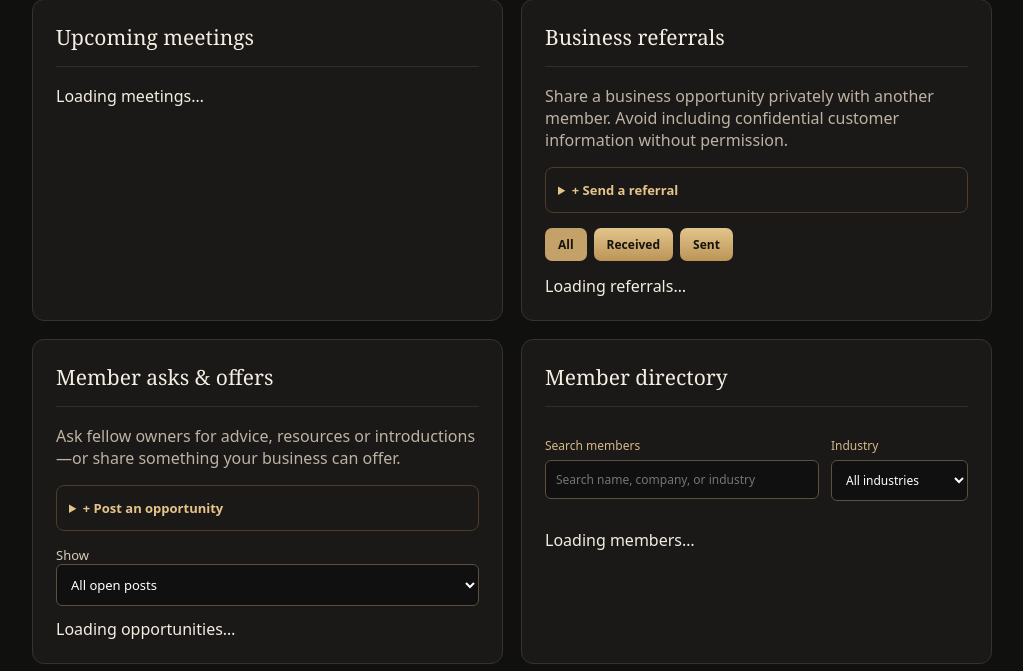
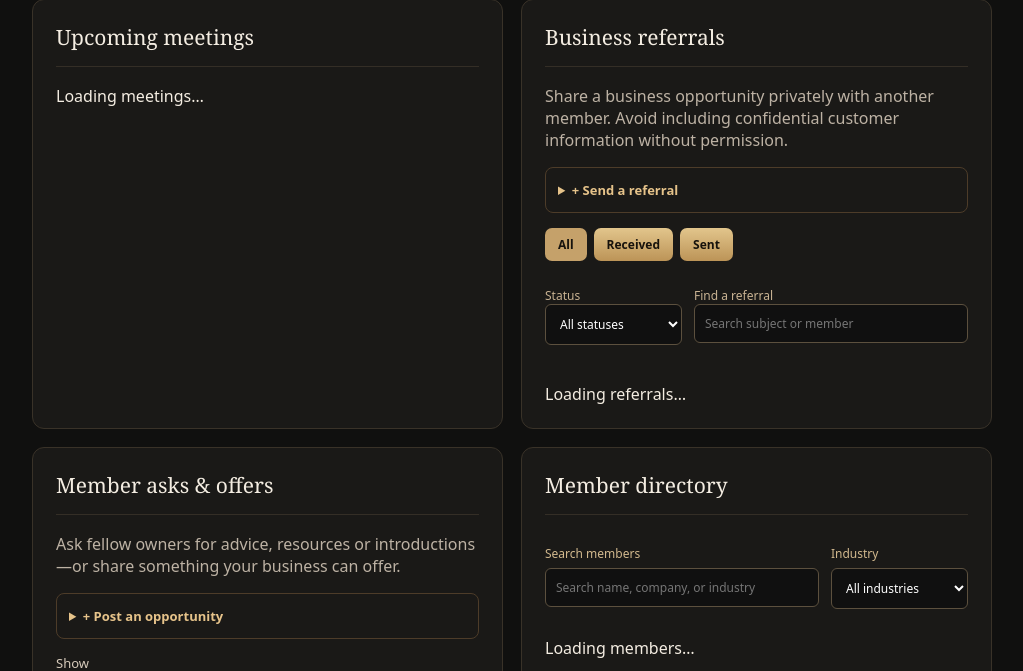
Before and after one commit to dpanaz/the-board, a Laravel app: template resources/views/board/home.blade.php in a window 1280 px wide. Shown: the part 1194-1865 px from the top of the page, without its empty margins (253-1276 px from the left). Run offline with Laravel 12, Linux system fonts and the light colour scheme; the template is opened without the code that fills it, so the values that code supplies are empty.

Commit message:
Add referral status filtering, outcome summaries and follow-up messaging

```diff
--- a/resources/views/board/home.blade.php
+++ b/resources/views/board/home.blade.php
@@ -38,6 +38,7 @@ header{box-shadow:0 1px 0 #2d281f}main{padding-top:32px;max-width:1600px}
 @media(max-width:1100px){.overview-stats{grid-template-columns:repeat(2,minmax(0,1fr))}}@media(max-width:700px){.overview-top{grid-template-columns:1fr}.overview-stats{gap:10px}.stat-card{padding:15px}.stat-card strong{font-size:29px}.quick-actions-list{grid-template-columns:1fr 1fr}}
 .member-spotlight{display:flex;justify-content:space-between;align-items:center;gap:24px;padding:22px 26px;margin:0 0 24px;border:1px solid #53422c;border-radius:12px;background:linear-gradient(115deg,#242018,#191917)}.member-spotlight h2{font:24px Georgia,serif;margin:9px 0}.spotlight-details{display:flex;align-items:center;gap:20px;justify-content:space-between;min-width:40%}.spotlight-details strong{font-size:18px;color:#f3e4cd}.spotlight-details p{margin:6px 0}.spotlight-details small{color:#c6ac86}.spotlight-actions button{white-space:nowrap}.referral-tabs{display:flex;gap:7px;flex-wrap:wrap;margin:14px 0}.referral-tabs button{padding:8px 13px;font-size:12px;border-radius:7px}.referral-tabs button[aria-pressed="true"]{background:#c5a16a;color:#17130e;border-color:#c5a16a}@media(max-width:750px){.member-spotlight,.spotlight-details{display:block}.spotlight-actions{margin-top:12px}}
 .directory-tools{display:grid;grid-template-columns:2fr 1fr;gap:12px;margin:15px 0}.directory-tools label{font-size:12px;color:#d2b98e}.directory-tools input,.directory-tools select{margin-top:6px}.directory-cards{display:grid;gap:10px}.directory-member{display:flex;align-items:center;gap:12px;border:1px solid #493b2a;background:#24211d;border-radius:10px;padding:13px}.directory-avatar{width:43px;height:43px;flex:0 0 43px;border-radius:50%;background:#55432a;color:#f4e6d2;display:grid;place-items:center;font-weight:700;font-size:13px}.directory-info{flex:1;min-width:0}.directory-info strong{display:block;color:#f5e9d5}.directory-info p{margin:4px 0;font-size:13px}.directory-info small{display:block;color:#baa88f;font-size:11px}.directory-connect{padding:8px 11px;font-size:12px;white-space:nowrap}@media(max-width:700px){.directory-tools{grid-template-columns:1fr}.directory-member{flex-wrap:wrap}.directory-connect{margin-left:55px}}
+.referral-controls{display:grid;grid-template-columns:1fr 2fr;gap:12px;margin:14px 0}.referral-controls label{font-size:12px;color:#c9b393}.referral-summary{display:grid;grid-template-columns:repeat(4,1fr);gap:8px;margin:12px 0}.referral-summary-item{padding:10px;border:1px solid #53432d;border-radius:8px;background:#252019;text-align:center}.referral-summary-item strong{display:block;font-size:21px;color:#e6c38a}.referral-summary-item small{font-size:11px}.referral-card{padding:14px 0;border-bottom:1px solid #473a2a}.referral-heading{display:flex;justify-content:space-between;gap:12px;align-items:center}.referral-heading strong{color:#f2e5d1}.referral-status{border:1px solid #8a704b;border-radius:20px;padding:4px 9px;font-size:11px;text-transform:capitalize;color:#e6c38a}.referral-card p{white-space:pre-wrap;overflow-wrap:anywhere}.referral-actions{display:flex;gap:9px;align-items:center;flex-wrap:wrap;margin-top:12px}.referral-actions select{width:auto;max-width:180px}.referral-followup{font-size:12px;padding:9px 12px}@media(max-width:700px){.referral-controls{grid-template-columns:1fr}.referral-summary{grid-template-columns:repeat(2,1fr)}}
 </style>
 </head>
 <body>
@@ -87,7 +88,7 @@ header{box-shadow:0 1px 0 #2d281f}main{padding-top:32px;max-width:1600px}
 <details class="create-panel"><summary>+ Send a referral</summary><form id="new-referral"><label>Send to<select name="to_member_id" id="referral-recipient" required><option value="">Select a member</option></select></label>
 <label>Opportunity<input name="subject" maxlength="180" required></label>
 <label>Details<textarea name="details" maxlength="3000" rows="3"></textarea></label>
-<button type="submit">Send referral</button></form></details><div class="referral-tabs" role="group" aria-label="Filter referrals"><button type="button" data-referral-view="all" aria-pressed="true">All</button><button type="button" data-referral-view="received" aria-pressed="false">Received</button><button type="button" data-referral-view="sent" aria-pressed="false">Sent</button></div><div id="referrals">Loading referrals…</div></section>
+<button type="submit">Send referral</button></form></details><div class="referral-tabs" role="group" aria-label="Filter referrals"><button type="button" data-referral-view="all" aria-pressed="true">All</button><button type="button" data-referral-view="received" aria-pressed="false">Received</button><button type="button" data-referral-view="sent" aria-pressed="false">Sent</button></div><div class="referral-controls"><label>Status<select id="referral-status-filter"><option value="">All statuses</option><option value="new">New</option><option value="accepted">Accepted</option><option value="completed">Completed</option><option value="declined">Declined</option></select></label><label>Find a referral<input id="referral-search" type="search" placeholder="Search subject or member"></label></div><div id="referral-summary" class="referral-summary" aria-live="polite"></div><div id="referrals">Loading referrals…</div></section>
 <section class="dashboard-panel"><h2>Member asks &amp; offers</h2><p class="muted">Ask fellow owners for advice, resources or introductions—or share something your business can offer.</p>
 <details class="create-panel"><summary>+ Post an opportunity</summary><form id="new-opportunity"><label>Post type<select name="type"><option value="ask">I need help with…</option><option value="offer">I can help with…</option></select></label>
 <label>Headline<input name="title" maxlength="180" required></label><label>Details<textarea name="details" maxlength="3000" rows="3" required></textarea></label>
@@ -373,23 +374,46 @@ let referralView='all';
 document.querySelectorAll('[data-referral-view]').forEach(button=>button.addEventListener('click',()=>{
  referralView=button.dataset.referralView;
  document.querySelectorAll('[data-referral-view]').forEach(b=>b.setAttribute('aria-pressed',String(b===button)));
- loadReferrals().catch(showError);
+ renderReferrals();
 }));
-async function loadReferrals(){
- const data=await api('/api/referrals');const root=document.getElementById('referrals');root.replaceChildren();document.getElementById('stat-referrals').textContent=data.data.filter(r=>r.status==='new').length;
- for(const referral of data.data.filter(r=>referralView==='all'||(referralView==='received'?r.to_member_id==={{ auth('board')->id() }}:r.from_member_id==={{ auth('board')->id() }}))){
-  const card=el('div',referral.subject+' · '+referral.status+' · '+referral.from_name+' → '+referral.to_name,'message');
+let cachedReferrals=[];
+function renderReferrals(){
+ const root=document.getElementById('referrals');root.replaceChildren();
+ const status=document.getElementById('referral-status-filter').value;
+ const search=document.getElementById('referral-search').value.trim().toLowerCase();
+ const own={{ auth('board')->id() }};
+ const visible=cachedReferrals.filter(r=>(referralView==='all'||(referralView==='received'?Number(r.to_member_id)===own:Number(r.from_member_id)===own))&&(!status||r.status===status)&&(!search||[r.subject,r.details,r.from_name,r.to_name].some(v=>String(v||'').toLowerCase().includes(search))));
+ const summary=document.getElementById('referral-summary');summary.replaceChildren();
+ for(const [label,count] of [['Total',visible.length],['New',visible.filter(r=>r.status==='new').length],['Accepted',visible.filter(r=>r.status==='accepted').length],['Completed',visible.filter(r=>r.status==='completed').length]]){
+  const stat=el('div','','referral-summary-item');stat.append(el('strong',String(count)),el('small',label));summary.append(stat);
+ }
+ for(const referral of visible){
+  const card=el('article','','referral-card');
+  const heading=el('div','','referral-heading');heading.append(el('strong',referral.subject),el('span',referral.status,'referral-status'));
+  card.append(heading,el('small',referral.from_name+' → '+referral.to_name));
   if(referral.details)card.append(el('p',referral.details));
-  if(referral.to_member_id==={{ auth('board')->id() }}){
-   const select=document.createElement('select');
+  const actions=el('div','','referral-actions');
+  if(Number(referral.to_member_id)===own){
+   const select=document.createElement('select');select.setAttribute('aria-label','Update referral status');
    for(const [value,label] of [['','Update status'],['accepted','Accepted'],['completed','Completed'],['declined','Declined']])select.append(new Option(label,value));
    select.value=referral.status==='new'?'':referral.status;
-   select.onchange=async()=>{if(!select.value)return;try{await api('/api/referrals/'+referral.id,{method:'PATCH',headers:{'Content-Type':'application/json'},body:JSON.stringify({status:select.value})});await loadReferrals()}catch(error){showError(error)}};
-   card.append(select);
+   select.onchange=async()=>{if(!select.value)return;try{await api('/api/referrals/'+referral.id,{method:'PATCH',headers:{'Content-Type':'application/json'},body:JSON.stringify({status:select.value})});await loadReferrals();notice.textContent='Referral status updated.'}catch(error){showError(error)}};
+   actions.append(select);
   }
+  const otherId=Number(referral.to_member_id)===own?Number(referral.from_member_id):Number(referral.to_member_id);
+  const member=directoryMembers.find(m=>Number(m.id)===otherId);
+  if(member){const followup=el('button','Message member','referral-followup');followup.type='button';followup.onclick=()=>startMemberConversation(member);actions.append(followup);}
+  if(actions.childNodes.length)card.append(actions);
   root.append(card);
  }
- if(!data.data.length)root.textContent='No referrals yet.';
+ if(!visible.length)root.textContent='No referrals match these filters.';
+}
+document.getElementById('referral-status-filter').addEventListener('change',renderReferrals);
+document.getElementById('referral-search').addEventListener('input',renderReferrals);
+async function loadReferrals(){
+ const data=await api('/api/referrals');cachedReferrals=data.data;
+ document.getElementById('stat-referrals').textContent=data.data.filter(r=>r.status==='new').length;
+ renderReferrals();
 }
 document.getElementById('new-referral').onsubmit=async event=>{
  event.preventDefault();const form=event.currentTarget;const fields=Object.fromEntries(new FormData(form));
```
